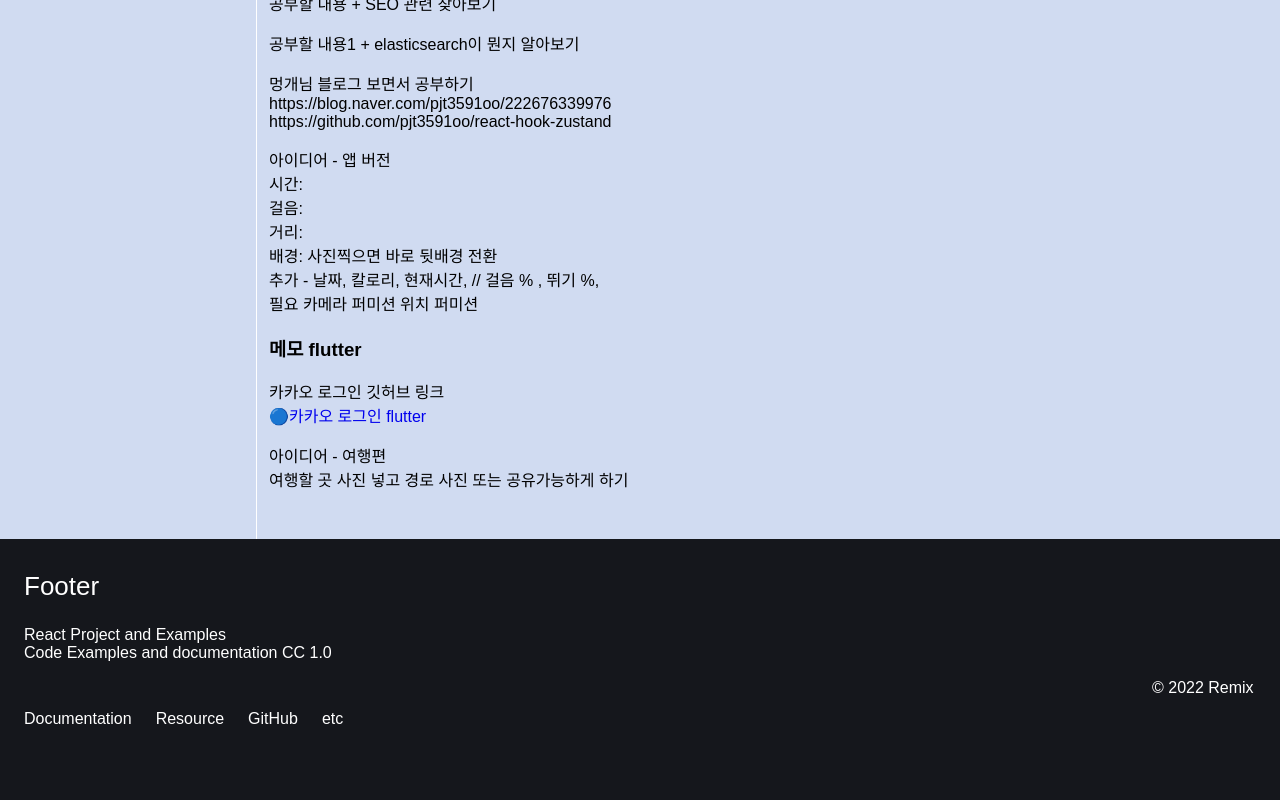
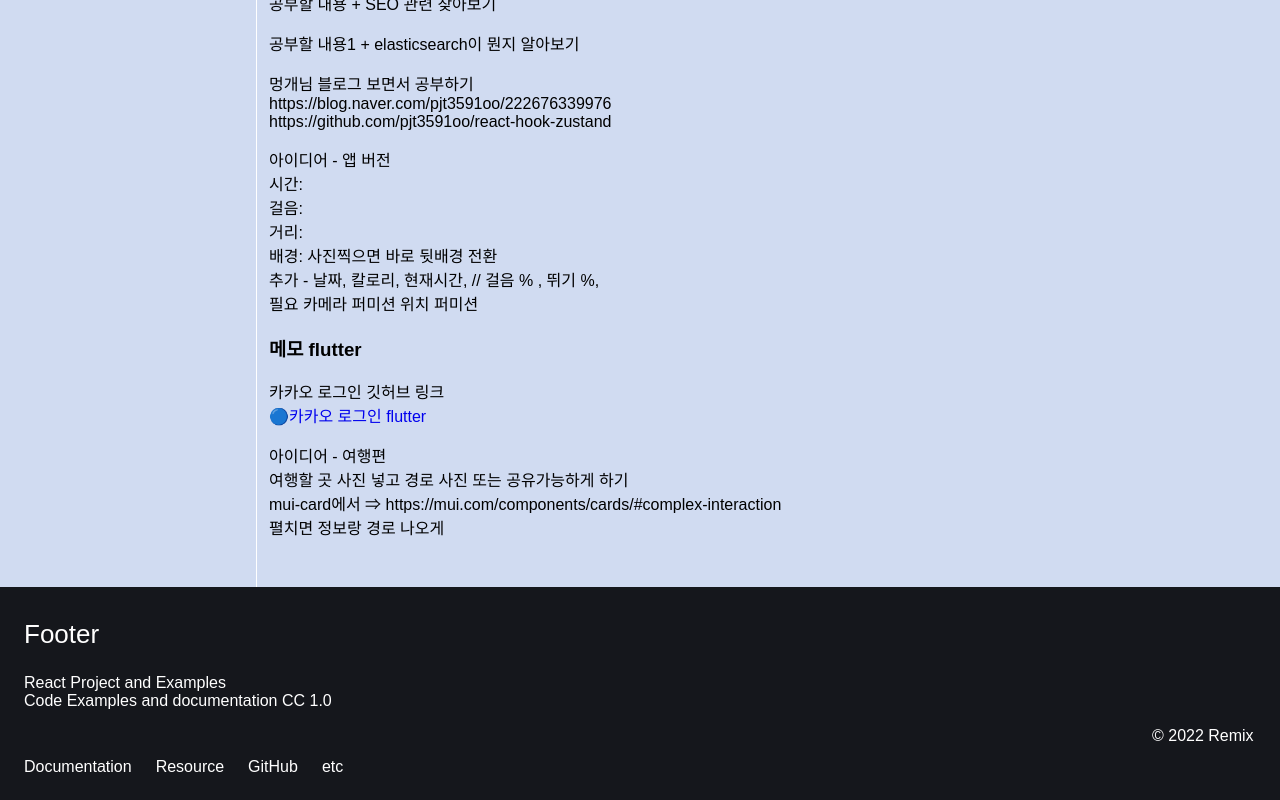
Before and after one commit to jmeno1011/noServerSideProject, a React (Create React App) app: page /prac_etc/main/memo in a window 1280 px wide. Shown: the part 937-1737 px from the top of the page. Before the commit the page ends 1689 px from the top, so only its background shows below. Built offline with nearby package versions, Linux system fonts and the light colour scheme; sample sign-in values are in the browser's storage; some icons are missing.

Commit message:
idea 구체화

```diff
--- a/src/components/section2/Memo.jsx
+++ b/src/components/section2/Memo.jsx
@@ -83,6 +83,10 @@ export function Memo() {
         아이디어 - 여행편
         <br />
         여행할 곳 사진 넣고 경로 사진 또는 공유가능하게 하기
+        <br />
+        mui-card에서 ⇒ https://mui.com/components/cards/#complex-interaction
+        <br />
+        펼치면 정보랑 경로 나오게
       </p>
     </>
   );
```
